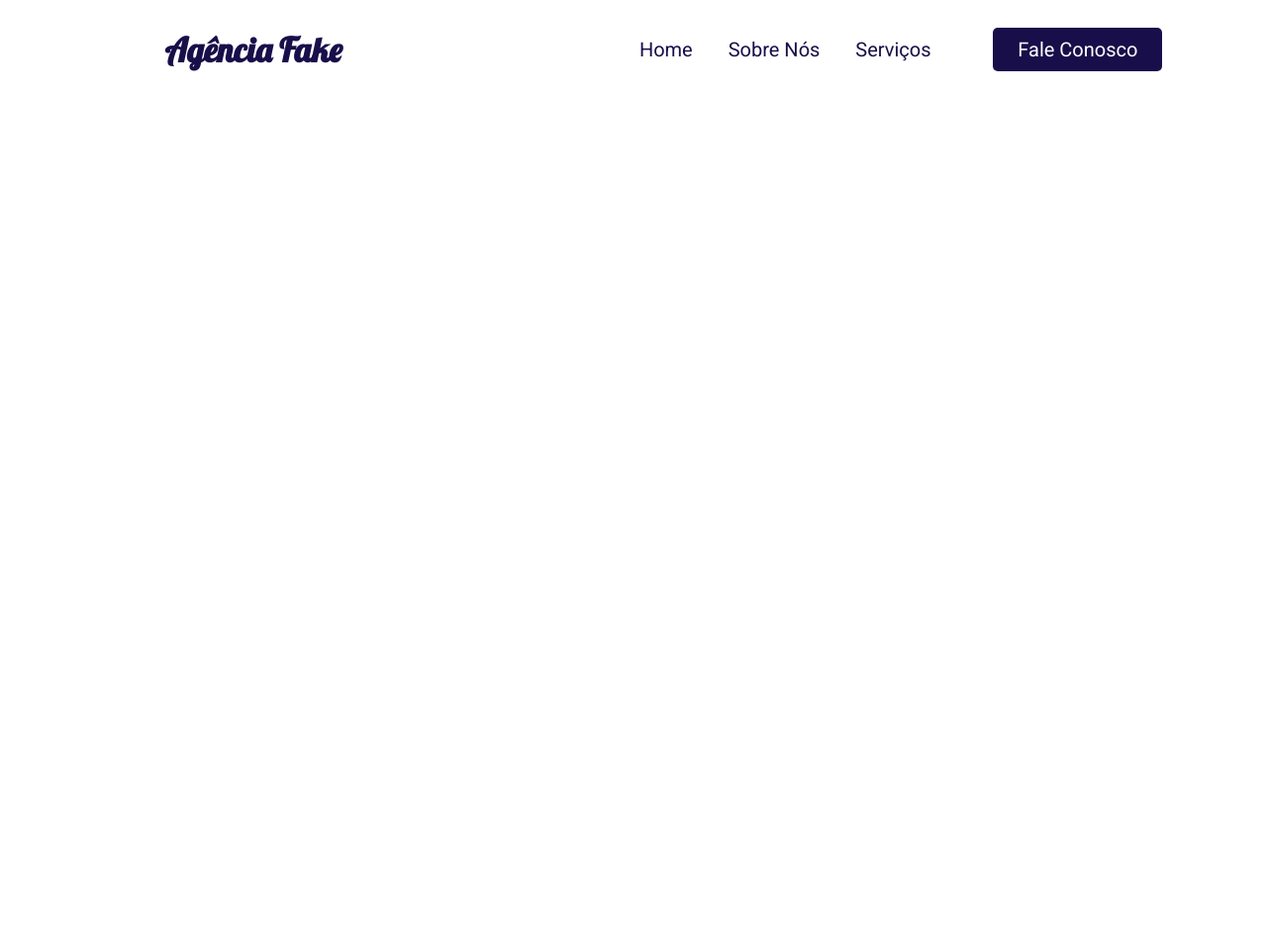
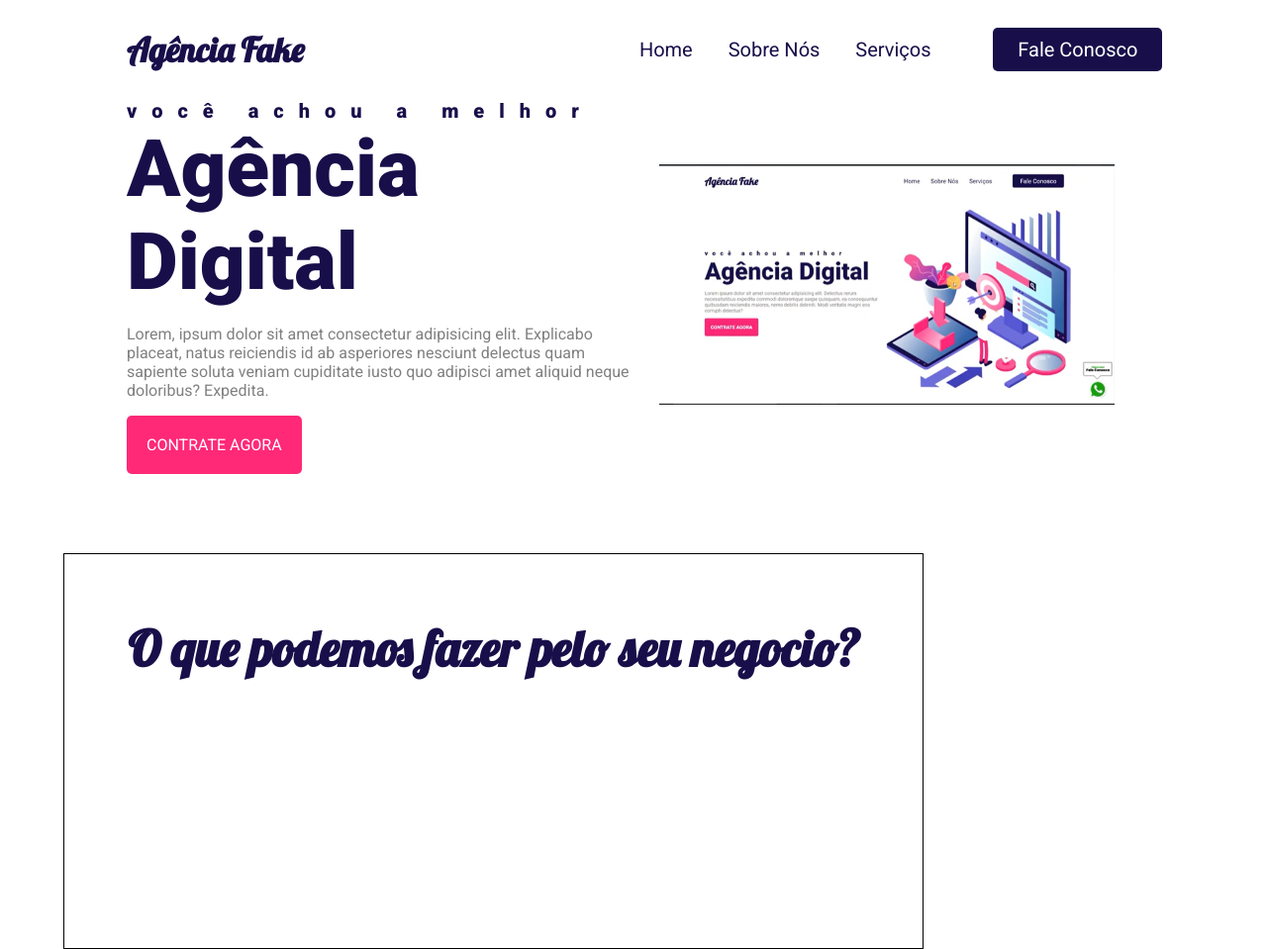
Before and after one commit to Senutna/P-gina-Web-Ag-ncia-Fake, a plain HTML site: page index.html in a window 1280 px wide. Shown: the whole page at 99% size. Before the commit the page ends 800 px from the top, so only its background shows below. Drawn offline with Linux system fonts and the light colour scheme.

Commit message:
Parte Central-Header

```diff
--- a/css/estilo.css
+++ b/css/estilo.css
@@ -21,7 +21,7 @@ body{
     flex: 20%;
     margin-left: 10%;
     /*border:1px solid red;*/
-    text-align: center;
+    text-align: left;
 }
 
 .logo h1{
@@ -62,3 +62,70 @@ body{
     border: none;
     background: #FF2978;
 }
+
+.header{
+    display: flex;
+    flex-flow: row wrap;
+    justify-content: center;
+    align-items: center;
+    background: white;
+}
+
+.headline{
+    margin-left: 10%;
+    flex: 40%;
+    /*border: solid black;*/
+}
+
+.headline h2{
+    font-weight: 900;
+    font-size: 20px;
+    color: #180F4A;
+    padding:0;
+    margin: 0;
+}
+
+.headline p{
+    color: gray;
+    text-align: left;
+}
+
+.butao-contacto{
+    display: inline-block;
+    background: #FF2978;
+    padding: 20px;
+    color: white;
+    text-transform: uppercase;
+    border-radius: 5px;
+    text-decoration: none;
+}
+
+.butao-contacto:hover{
+    background: #180F4A;
+}
+.img-headline{
+    margin-right: 10%;
+    flex: 40%;
+    /*border: solid green;*/
+    text-align: center;
+}
+
+section{
+    display: inline-block;
+    margin-top: 80px;
+    border: 1px solid black;
+    margin-left: 5%;
+    margin-right: 5%;
+    height: 400px;
+    padding: 5%;
+    text-align: center;
+}
+
+section h2{
+    width: 100%;
+    font-size: 50px;
+    margin: 0;
+    font-family: 'Lobster', cursive;
+    font-weight: bold;
+    color: #180F4A;
+}
--- a/index.html
+++ b/index.html
@@ -22,5 +22,20 @@
             <a id="botao" href="#">Fale Conosco</a>
         </div>
     </nav>
+    <header class="header">
+        <div class="headline">
+            <h2 style="letter-spacing: 15px;">você achou a melhor</h2>
+            <h2 style="font-size: 80px;">Agência Digital</h2>
+            <p>Lorem, ipsum dolor sit amet consectetur adipisicing elit. Explicabo placeat, natus reiciendis id ab asperiores nesciunt delectus quam sapiente soluta veniam cupiditate iusto quo adipisci amet aliquid neque doloribus? Expedita.</p>
+            <a href="#" class="butao-contacto">Contrate Agora</a>
+        </div>
+        <div class="img-headline">
+            <img style="max-width: 90%;" src="img/image_front.PNG">
+        </div>
+    </header>
+
+    <section>
+        <h2>O que podemos fazer pelo seu negocio?</h2>
+    </section>
 </body>
 </html>
```
Also changed, not shown: img/image_front.PNG (added).
